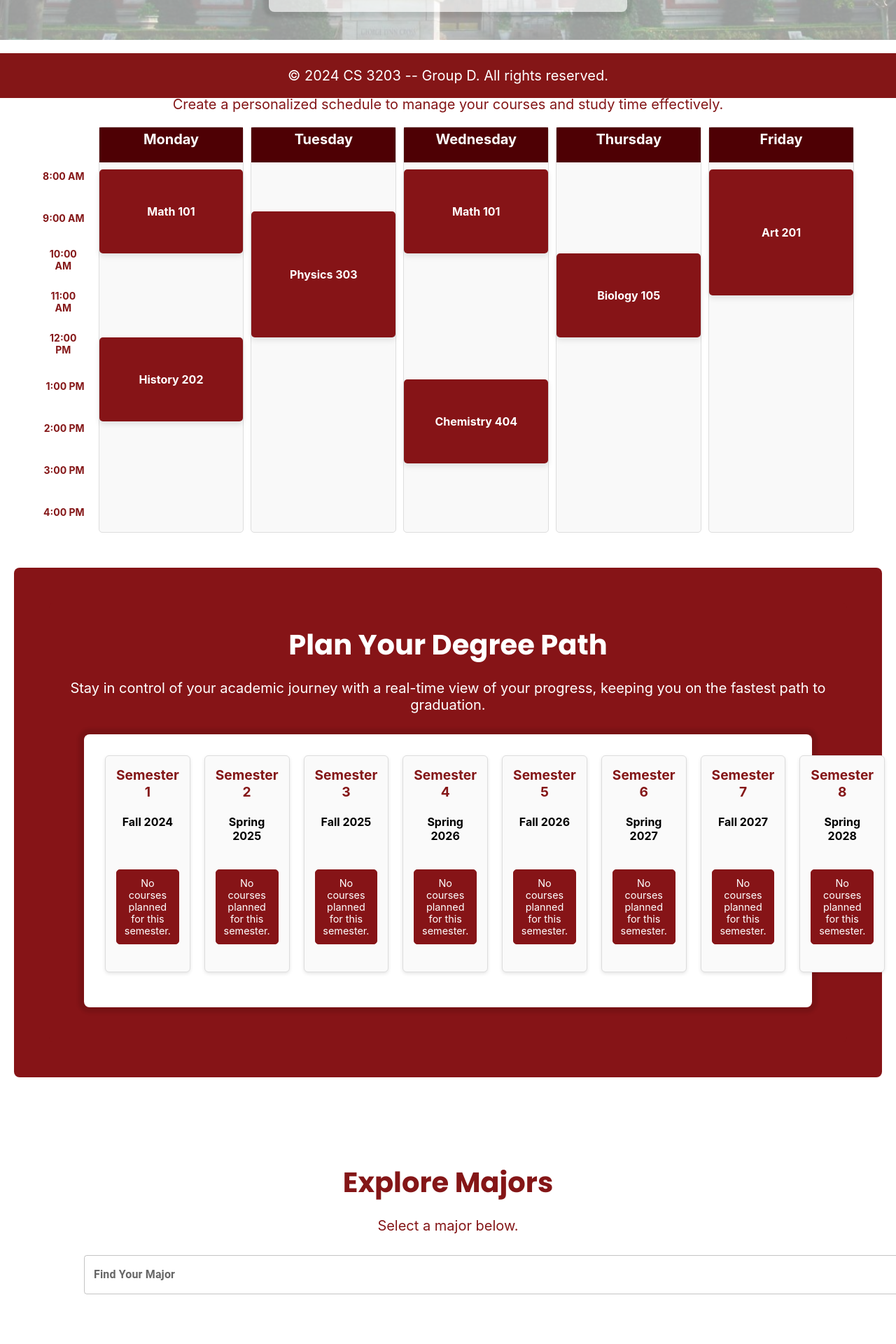
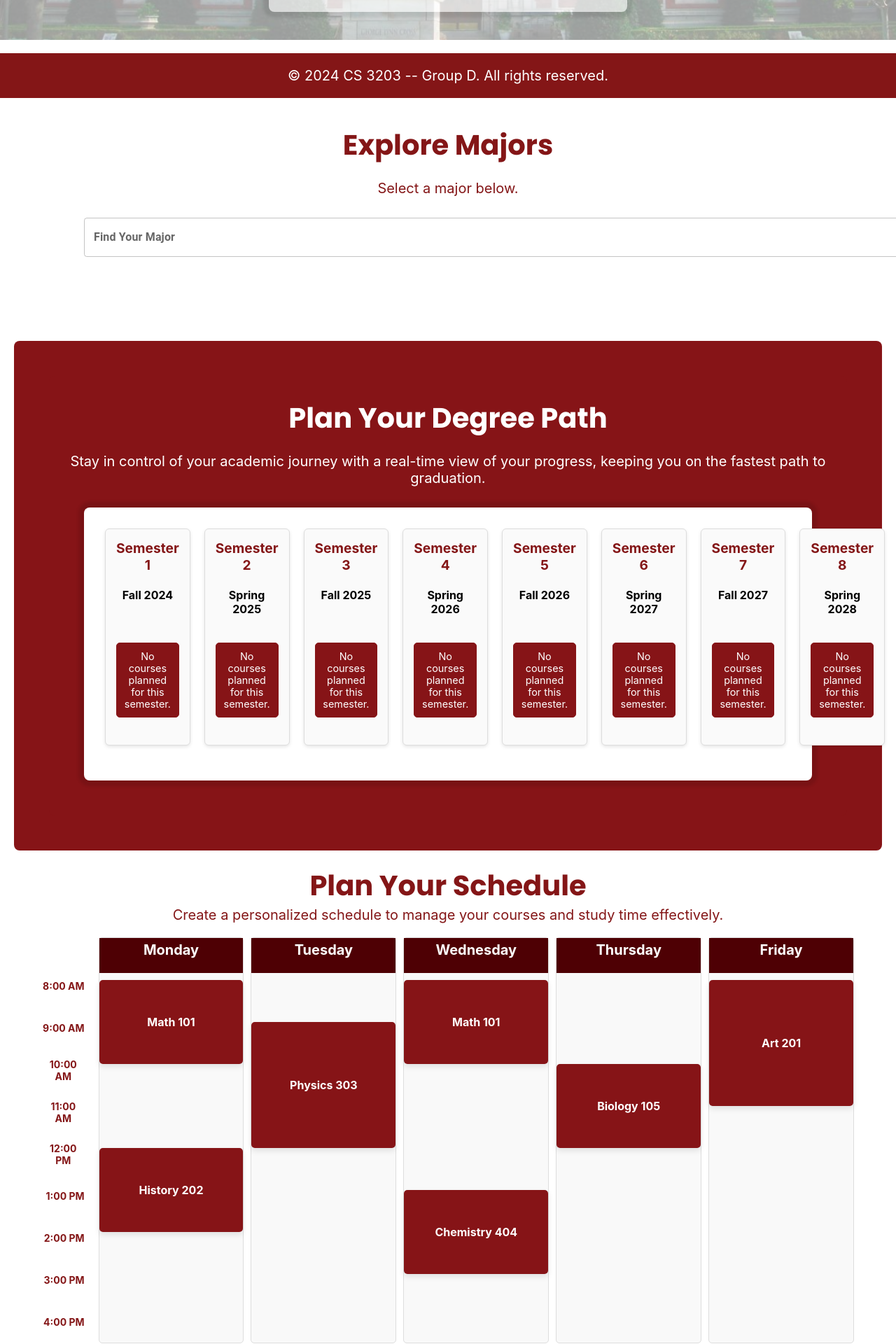
Before and after one commit to kayleeexn/Group-D---FA24, a React (Create React App) app: page / in a window 1280 px wide. Shown: the part 660-2580 px from the top of the page at 70% size. Built offline with nearby package versions, Linux system fonts and the light colour scheme.

Commit message:
Update Home.js

```diff
--- a/src/pages/Home.js
+++ b/src/pages/Home.js
@@ -60,9 +60,9 @@ function Home() {
             </main>
 
             {/* Sections */}
-            <section ref={automatedSchedulingRef} id="automated-scheduling">
-                <div className="plan-schedule-container">
-                    <PlanSchedule />
+            <section ref={exploreMajorsRef} id="explore-majors">
+                <div className="explore-majors-container">
+                    <ExploreMajors />
                 </div>
             </section>
 
@@ -72,9 +72,10 @@ function Home() {
                 </div>
             </section>
 
-            <section ref={exploreMajorsRef} id="explore-majors">
-                <div className="explore-majors-container">
-                    <ExploreMajors />
+
+            <section ref={automatedSchedulingRef} id="automated-scheduling">
+                <div className="plan-schedule-container">
+                    <PlanSchedule />
                 </div>
             </section>
 
```
